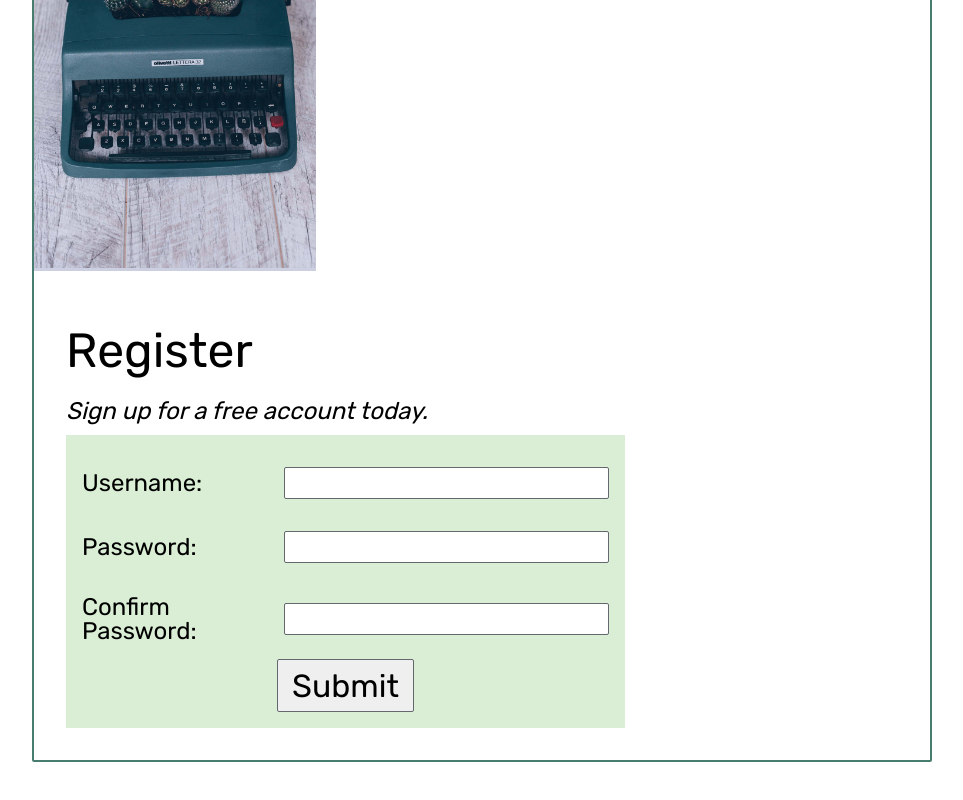
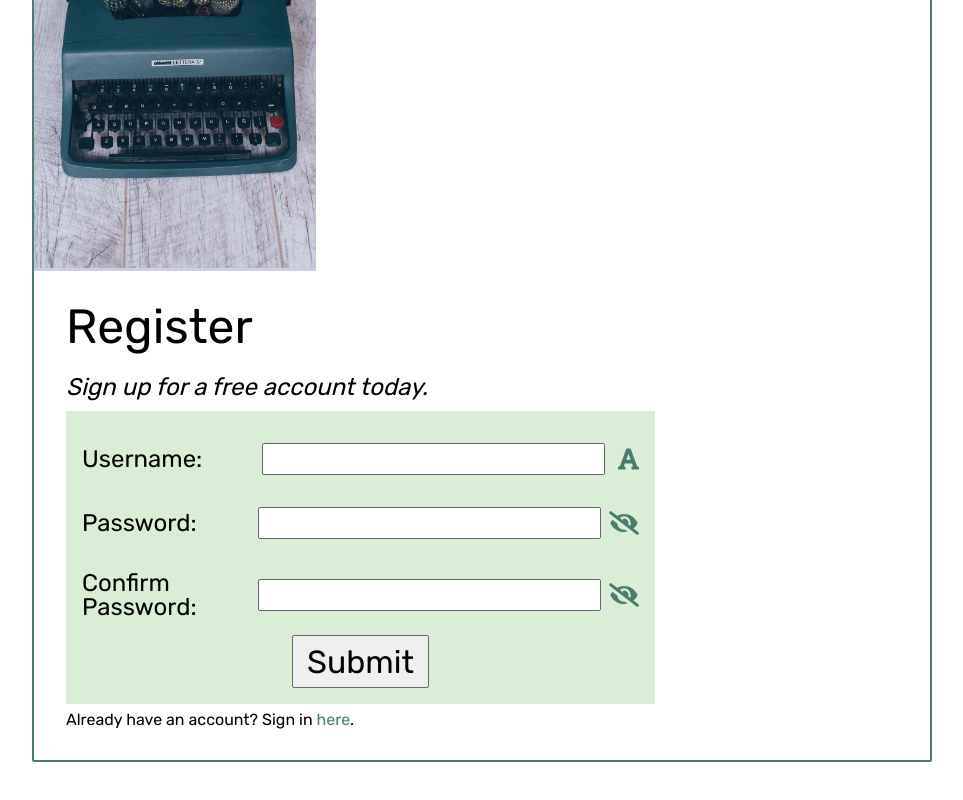
Before and after one commit to writebites/frontend-bites, a React (Create React App) app: page /register in a window 1280 px wide. Shown: the part 334-1134 px from the top of the page, without its empty margins (158-1121 px from the left). Built offline with nearby package versions, Linux system fonts and the light colour scheme.

Commit message:
Feat: Adds font awesome icons to use to toggle input display

```diff
--- a/package.json
+++ b/package.json
@@ -3,6 +3,11 @@
   "version": "0.1.0",
   "private": true,
   "dependencies": {
+    "@fortawesome/fontawesome-svg-core": "^1.2.30",
+    "@fortawesome/free-brands-svg-icons": "^5.14.0",
+    "@fortawesome/free-regular-svg-icons": "^5.14.0",
+    "@fortawesome/free-solid-svg-icons": "^5.14.0",
+    "@fortawesome/react-fontawesome": "^0.1.11",
     "@testing-library/jest-dom": "^4.2.4",
     "@testing-library/react": "^9.3.2",
     "@testing-library/user-event": "^7.1.2",
--- a/src/components/Register.js
+++ b/src/components/Register.js
@@ -1,4 +1,7 @@
-import React, { useState } from 'react';
+import React, { useState, useRef } from 'react';
+import { Link } from 'react-router-dom';
+import { FontAwesomeIcon } from '@fortawesome/react-fontawesome';
+import { faEye, faEyeSlash, faFont } from '@fortawesome/free-solid-svg-icons';
 import axios from 'axios';
 import typewriter from '../images/typewriter.jpg';
 
@@ -9,6 +12,16 @@ export default function Register(props) {
     password2: '',
   });
   const [message, setMessage] = useState(null);
+
+  const [showPassword1, setShowPassword1] = useState(false);
+  const showPassword1Ref = useRef();
+  showPassword1Ref.current = showPassword1;
+
+  const [showPassword2, setShowPassword2] = useState(false);
+  const showPassword2Ref = useRef();
+  showPassword2Ref.current = showPassword2;
+
+  const [isUpperCase, setIsUpperCase] = useState(false);
 
   const handleChange = (e) => {
     setNewUser({ ...newUser, [e.target.name]: e.target.value });
@@ -44,6 +57,28 @@ export default function Register(props) {
     }
   };
 
+  const togglePasswordDisplay = (number) => {
+    if (number === 1) {
+      setShowPassword1(!showPassword1);
+    } else {
+      setShowPassword2(!showPassword2);
+    }
+  };
+
+  const toggleCase = () => {
+    setIsUpperCase(!isUpperCase);
+    console.log('toggle case');
+    if (!isUpperCase) {
+      const capitalizedUsername = newUser.username
+        .trim()
+        .toLowerCase()
+        .replace(/\w\S*/g, (w) => w.replace(/^\w/, (c) => c.toUpperCase()));
+      setNewUser({ ...newUser, username: capitalizedUsername });
+    } else {
+      setNewUser({ ...newUser, username: newUser.username.toLowerCase() });
+    }
+  };
+
   return (
     <div className="register-page">
       <div className="left-side">
@@ -65,35 +100,71 @@ export default function Register(props) {
               onChange={handleChange}
               required
             />
+            <span className="fa-icon">
+              <FontAwesomeIcon icon={faFont} onClick={toggleCase} />
+            </span>
           </div>
 
           <div className="input-group">
             <label htmlFor="password1">Password:</label>
             <input
-              type="password"
+              type={showPassword1Ref.current ? 'text' : 'password'}
               name="password1"
               id="password1"
               value={newUser.password1}
               onChange={handleChange}
               required
             />
+            {showPassword1 ? (
+              <span className="fa-icon">
+                <FontAwesomeIcon
+                  icon={faEye}
+                  onClick={() => togglePasswordDisplay(1)}
+                />
+              </span>
+            ) : (
+              <span className="fa-icon">
+                <FontAwesomeIcon
+                  icon={faEyeSlash}
+                  onClick={() => togglePasswordDisplay(1)}
+                />
+              </span>
+            )}
           </div>
 
           <div className="input-group">
             <label htmlFor="password2">Confirm Password:</label>
             <input
-              type="password"
+              type={showPassword2Ref.current ? 'text' : 'password'}
               name="password2"
               id="password2"
               value={newUser.password2}
               onChange={handleChange}
               required
             />
+            {showPassword2Ref.current ? (
+              <span className="fa-icon">
+                <FontAwesomeIcon
+                  icon={faEye}
+                  onClick={() => togglePasswordDisplay(2)}
+                />
+              </span>
+            ) : (
+              <span className="fa-icon">
+                <FontAwesomeIcon
+                  icon={faEyeSlash}
+                  onClick={() => togglePasswordDisplay(2)}
+                />
+              </span>
+            )}
           </div>
           {message && <p>{message}</p>}
 
           <button type="submit">Submit</button>
         </form>
+        <p>
+          Already have an account? Sign in <Link to="/login">here</Link>.
+        </p>
       </div>
     </div>
   );
--- a/src/stylesheets/global.scss
+++ b/src/stylesheets/global.scss
@@ -29,3 +29,10 @@ p {
     max-width: 100%;
   }
 }
+
+.fa-icon {
+  color: $dark-green;
+  &:hover {
+    color: $tar;
+  }
+}
--- a/src/stylesheets/register.scss
+++ b/src/stylesheets/register.scss
@@ -30,7 +30,7 @@
       max-width: 100vw;
     }
     h1 {
-      padding: 0.5em 0;
+      padding-bottom: 0.5em;
       @media (max-width: 500px) {
         font-size: 2em;
       }
@@ -42,5 +42,16 @@
         font-size: 1em;
       }
     }
+    p {
+      padding-top: 0.5em;
+    }
+    a {
+      text-decoration: none;
+      color: $dark-green;
+      &:hover {
+        font-style: italic;
+        font-weight: bold;
+      }
+    }
   }
 }
```
Also changed, not shown: 1 other file (tests, documents, lock files or other folders).
